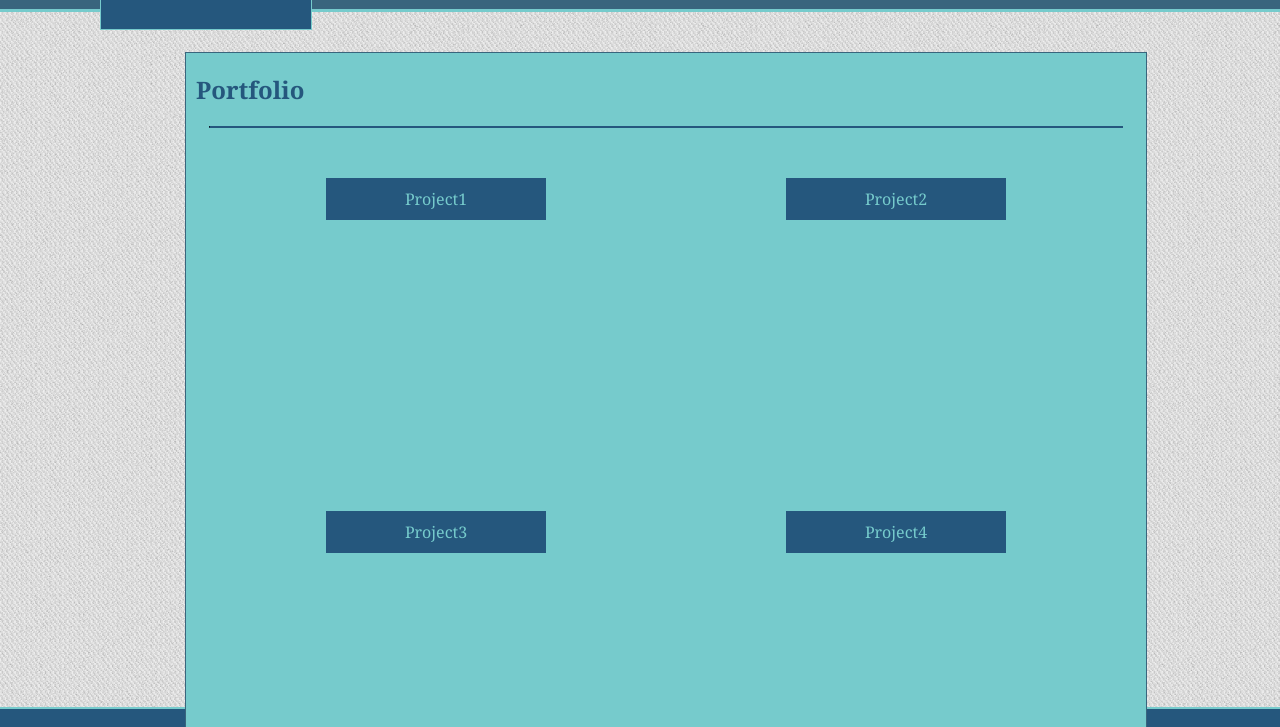
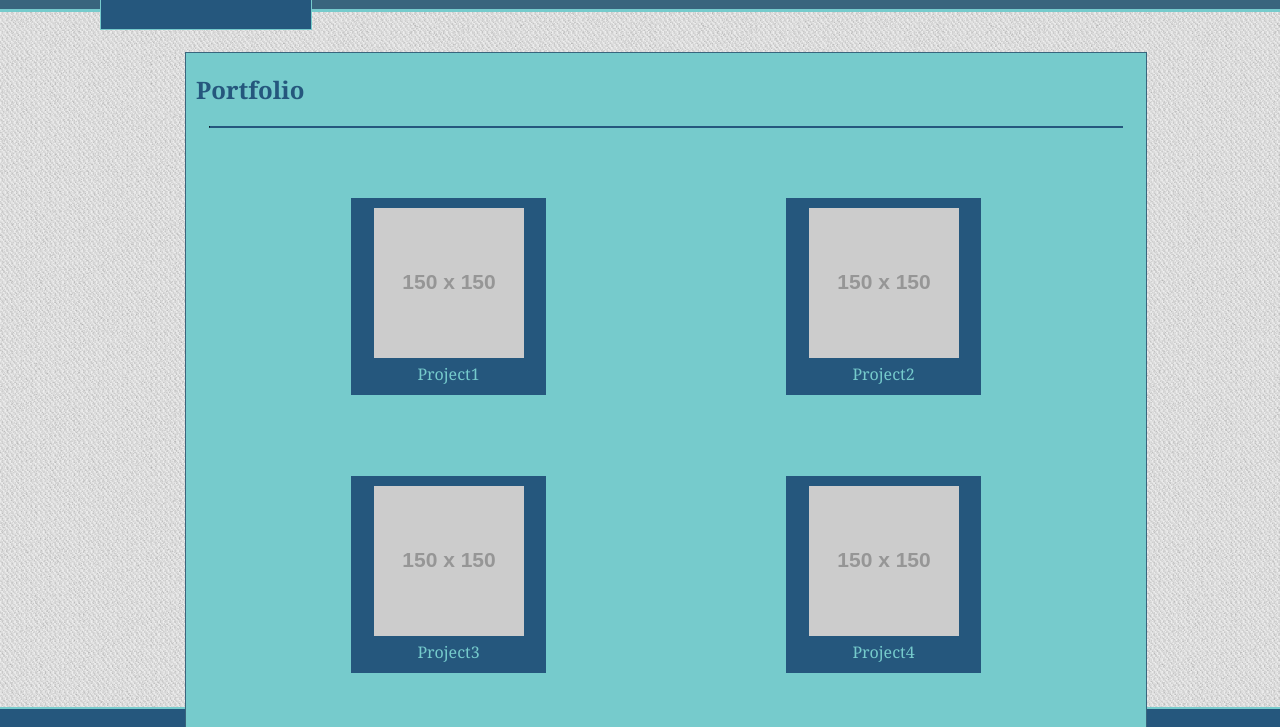
Before and after one commit to ramonb621/Basic-Portfolio, a plain HTML site: page portfolio.html in a window 1280 px wide. Shown: the part 73-800 px from the top of the page. Drawn offline with Linux system fonts and the light colour scheme; placeholder pictures from the web are drawn by us.

Commit message:
final update

```diff
--- a/assets/css/style.css
+++ b/assets/css/style.css
@@ -83,23 +83,23 @@ a{
     height: 700px;
 }
 #project1, #project2, #project3, #project4{
-    width: 200px;
+    width: 175px;
     background-color: #25577D;
-    color: #008FFC;
+    color: #76CBCC;
     text-align: center;
 }
 #project1{
     padding: 10px;
     display: block;
     position: absolute;
-    top:125px;
+    top:145px;
     right: 600px;
 }
 #project2{
     padding: 10px;
     display: block;
     position: absolute;
-    top:125px;
+    top:145px;
     left: 600px;
 }
 #project3{
@@ -107,14 +107,14 @@ a{
     display: block;
     position: absolute;
     right: 600px;
-    bottom:200px;
+    bottom:80px;
 }
 #project4{
     padding: 10px;
     display: block;
     position: absolute;
     left: 600px;
-    bottom: 200px;
+    bottom: 80px;
 }
 .me{
     float: left;
--- a/portfolio.html
+++ b/portfolio.html
@@ -21,18 +21,19 @@
                     <div class="cont3">
                         <h2 class="heading">Portfolio</h2>
                         <hr>
-
+                        <div class="projects">
                             <div id="project1">
-                            <a href="#" target="_blank">Project1</a>
+                                <a href="#" target="_blank"><img src="https://via.placeholder.com/150" alt="Project1">Project1</a>
                             </div>
                             <div id="project2">
-                            <a href="#" target="_blank">Project2</a>
+                                <a href="#" target="_blank"><img src="https://via.placeholder.com/150" alt="Project2">Project2</a>
                             </div>
                             <div id="project3">
-                            <a href="#" target="_blank">Project3</a>
+                                <a href="#" target="_blank"><img src="https://via.placeholder.com/150" alt="Project3">Project3</a>
                             </div>
                             <div id="project4">
-                            <a href="#" target="_blank">Project4</a>
+                                <a href="#" target="_blank"><img src="https://via.placeholder.com/150" alt="Project4">Project4</a>
+                            </div>
                         </div>
 
                     </div>
```
Lines whose indentation alone changed are shown as unchanged.
